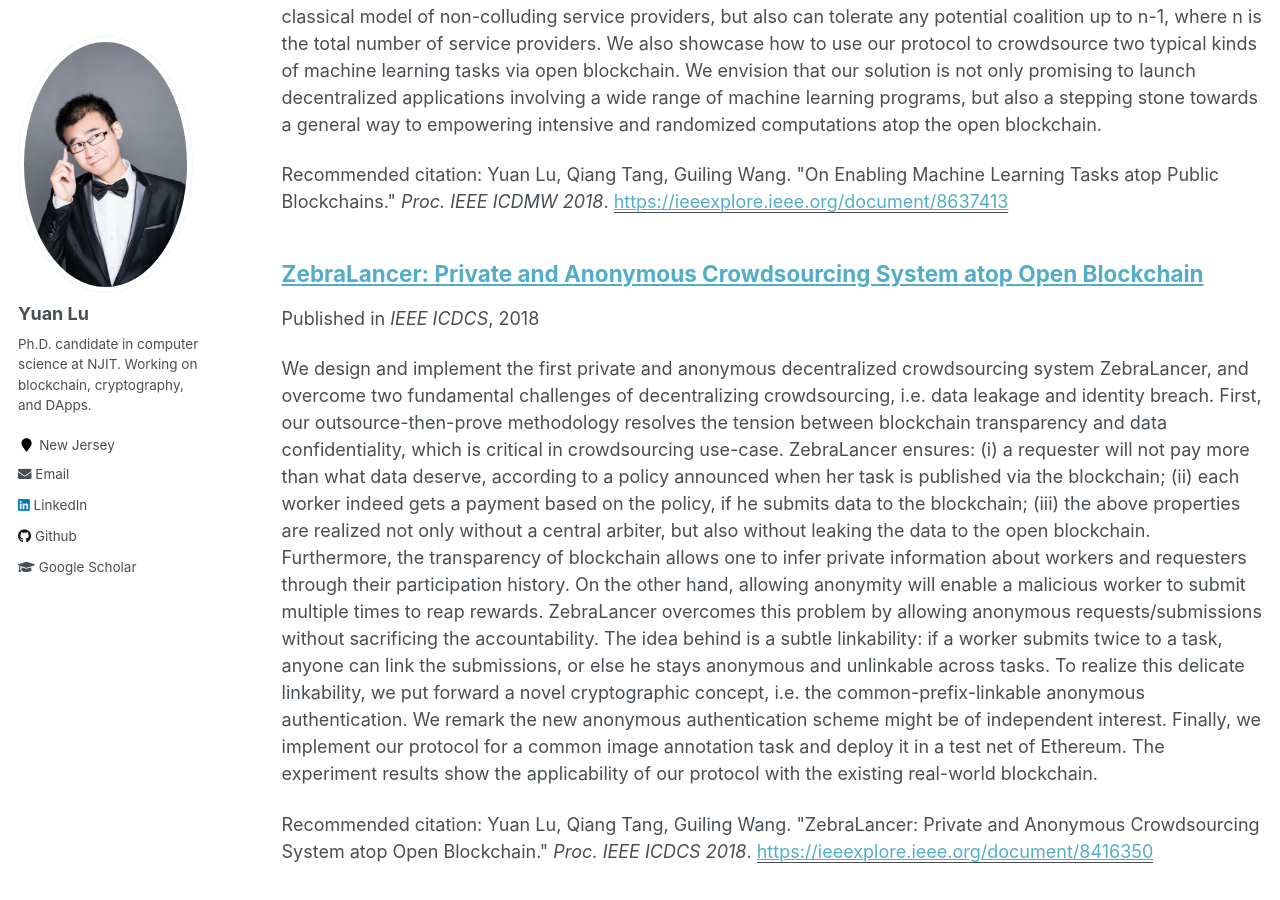
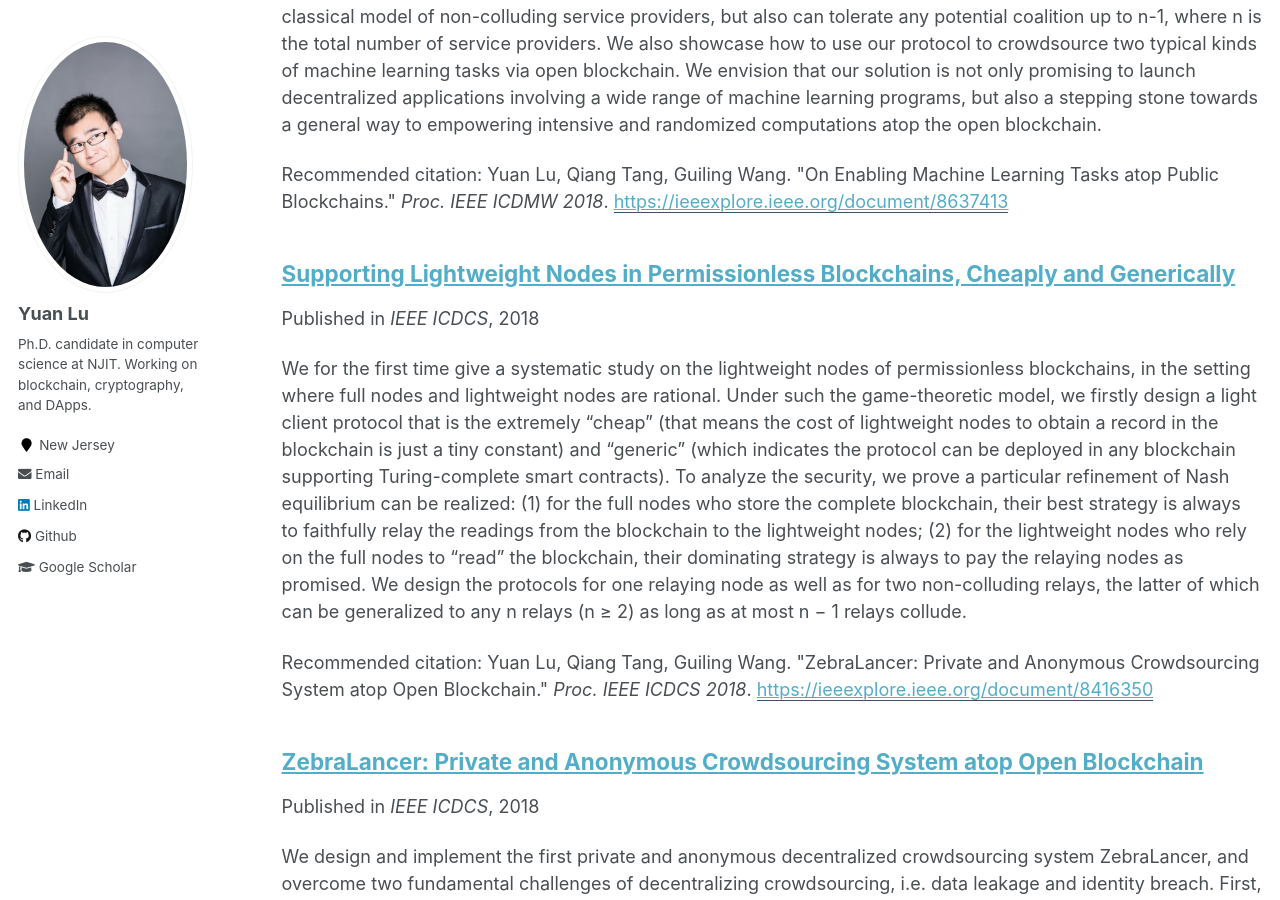
Before and after one commit to yylluu/yylluu.github.io, a Jekyll site: the page built from _pages/publications.md, in a window 1280 px wide and 900 px high, scrolled down 554 px. Built offline with Jekyll 4.4.1, drawn with Linux system fonts in a browser that asks for light colours.

Commit message:
Update 2019-03-28-lightweight-node.md

```diff
--- a/_publications/2019-03-28-lightweight-node.md
+++ b/_publications/2019-03-28-lightweight-node.md
@@ -1 +1,15 @@
-Supporting Lightweight Nodes in Permissionless Blockchains, Cheaply and Generically
+---
+title: "Supporting Lightweight Nodes in Permissionless Blockchains, Cheaply and Generically"
+collection: IEEE ICDCS 2019
+permalink: /publication/2019-03-28-lightweight-node
+excerpt: 'We for the first time give a systematic study on the lightweight nodes of permissionless blockchains, in the setting where full nodes and lightweight nodes are rational. Under such the game-theoretic model, we firstly design a light client protocol that is the extremely “cheap” (that means the cost of lightweight nodes to obtain a record in the blockchain is just a tiny constant) and “generic” (which indicates the protocol can be deployed in any blockchain supporting Turing-complete smart contracts). To analyze the security, we prove a particular refinement of Nash equilibrium can be realized: (1) for the full nodes who store the complete blockchain, their best strategy is always to faithfully relay the readings from the blockchain to the lightweight nodes; (2) for the lightweight nodes who rely on the full nodes to “read” the blockchain, their dominating strategy is always to pay the relaying nodes as promised. We design the protocols for one relaying node as well as for two non-colluding relays, the latter of which can be generalized to any n relays (n ≥ 2) as long as at most n − 1 relays collude.'
+date: 2018-03-02
+venue: 'IEEE ICDCS'
+paperurl: 'https://ieeexplore.ieee.org/document/8416350'
+citation: 'Yuan Lu, Qiang Tang, Guiling Wang. &quot;ZebraLancer: Private and Anonymous Crowdsourcing System atop Open Blockchain.&quot; <i>Proc. IEEE ICDCS 2018</i>.'
+---
+We for the first time give a systematic study on the lightweight nodes of permissionless blockchains, in the setting where full nodes and lightweight nodes are rational. Under such the game-theoretic model, we firstly design a light client protocol that is the extremely “cheap” (that means the cost of lightweight nodes to obtain a record in the blockchain is just a tiny constant) and “generic” (which indicates the protocol can be deployed in any blockchain supporting Turing-complete smart contracts). To analyze the security, we prove a particular refinement of Nash equilibrium can be realized: (1) for the full nodes who store the complete blockchain, their best strategy is always to faithfully relay the readings from the blockchain to the lightweight nodes; (2) for the lightweight nodes who rely on the full nodes to “read” the blockchain, their dominating strategy is always to pay the relaying nodes as promised. We design the protocols for one relaying node as well as for two non-colluding relays, the latter of which can be generalized to any n relays (n ≥ 2) as long as at most n − 1 relays collude.
+
+<!---
+[Download paper here](https://ieeexplore.ieee.org/document/8416350)
+-->
```
